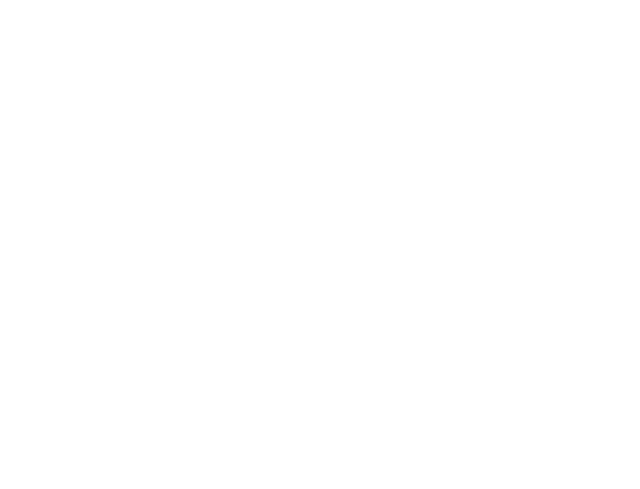
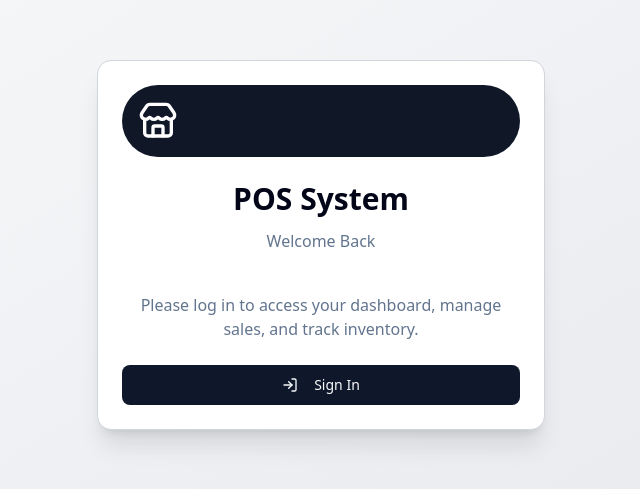
Before and after one commit to PasanSasmika/POS-nextjs_frontend, a Next.js app: page / in a window 1280 px wide. Shown: the part 155-644 px from the top of the page, without its empty margins (319-959 px from the left). Built offline with nearby package versions, Linux system fonts and the light colour scheme.

Commit message:
UI update

```diff
--- a/package.json
+++ b/package.json
@@ -29,6 +29,7 @@
     "cmdk": "^1.1.1",
     "date-fns": "^4.1.0",
     "dotenv": "^17.2.3",
+    "framer-motion": "^12.23.24",
     "jwt-decode": "^4.0.0",
     "lucide-react": "^0.545.0",
     "next": "15.5.5",
--- a/src/app/page.tsx
+++ b/src/app/page.tsx
@@ -1,8 +1,50 @@
-import Image from "next/image";
-
+import { Button } from "@/components/ui/button";
+import {
+  Card,
+  CardContent,
+  CardDescription,
+  CardFooter,
+  CardHeader,
+  CardTitle,
+} from "@/components/ui/card";
+import { Store, LogIn } from "lucide-react";
+import Link from "next/link";
 export default function Home() {
   return (
-    <>
-    </>
+    <main className="flex min-h-screen flex-col items-center justify-center bg-gradient-to-br from-gray-50 to-gray-200 p-4">
+
+      <Card className="w-full max-w-md shadow-xl border-gray-300">
+
+        <CardHeader className="items-center text-center pb-4">
+          <div className="rounded-full bg-gray-900 p-4 text-white">
+            <Store className="h-10 w-10" />
+          </div>
+
+          <CardTitle className="pt-4 text-3xl font-bold">
+            POS System
+          </CardTitle>
+          <CardDescription className="text-base pt-1">
+            Welcome Back
+          </CardDescription>
+        </CardHeader>
+
+        <CardContent className="text-center">
+          <p className="text-muted-foreground">
+            Please log in to access your dashboard, manage sales, and track inventory.
+          </p>
+        </CardContent>
+
+        <CardFooter>
+
+          <Button asChild className="w-full" size="lg">
+            <Link href="/login">
+              <LogIn className="mr-2 h-4 w-4" />
+              Sign In
+            </Link>
+          </Button>
+        </CardFooter>
+
+      </Card>
+    </main>
   );
 }
--- a/src/components/shared/Sidebar.tsx
+++ b/src/components/shared/Sidebar.tsx
@@ -14,7 +14,6 @@ import {
   Layers,
   Building,
   Store,
-  LogOut,
   ChevronLeft,
   ChevronRight,
   PackagePlus,
@@ -98,8 +97,8 @@ export default function Sidebar() {
         </div>
 
         {/* Navigation Links */}
-        <nav className="flex flex-col gap-2 flex-1">
-          {links.map((link) => (
+     <nav className="flex flex-col gap-2 flex-1 overflow-y-auto">
+            {links.map((link) => (
             <Link
               key={link.href}
               href={link.href}
```
Also changed, not shown: 1 other file (tests, documents, lock files or other folders).
